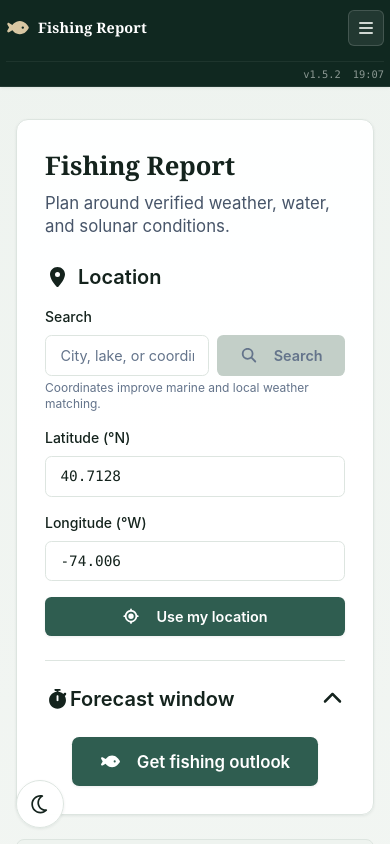
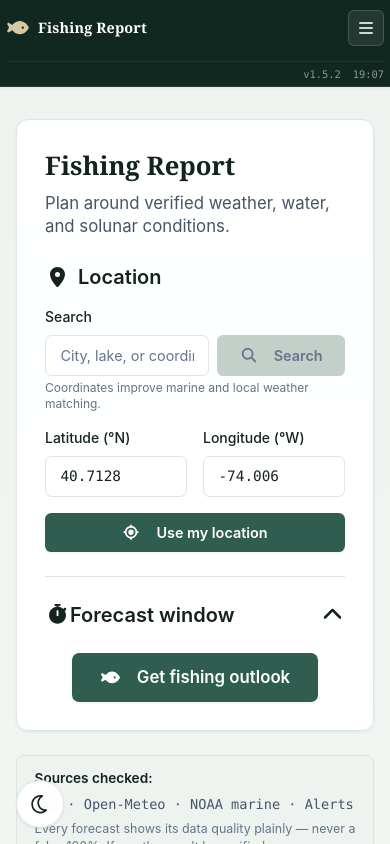
Before and after one commit to jsldvr/fishing-report, a React (Vite) app: page /#/ in a window 390 px wide. Shown: the top 844 px of the page. Built offline with nearby package versions, Linux system fonts and the light colour scheme.

Commit message:
Restore side-by-side lat/lon on mobile in location-row

```diff
--- a/src/index.css
+++ b/src/index.css
@@ -1872,19 +1872,29 @@ input[type="range"]::-webkit-slider-thumb:hover {
   }
 }
 
-/* Latitude, longitude, and "Use my location" share one row at >=640px;
-   align-items: end keeps the button's bottom edge level with the inputs'
-   bottom edge even though the inputs have a label above them and the
-   button doesn't. */
+/* Latitude and longitude stay side by side at all widths (prior behavior);
+   "Use my location" spans that row below them until >=640px, where all
+   three join a single row. align-items: end keeps the button's bottom
+   edge level with the inputs' bottom edge even though the inputs have a
+   label above them and the button doesn't. */
 .location-row {
   display: grid;
   gap: 1rem;
   align-items: end;
+  grid-template-columns: repeat(2, minmax(0, 1fr));
+}
+
+.location-row > button {
+  grid-column: 1 / -1;
 }
 
 @media (min-width: 640px) {
   .location-row {
     grid-template-columns: repeat(3, minmax(0, 1fr));
+  }
+
+  .location-row > button {
+    grid-column: auto;
   }
 }
 
```
